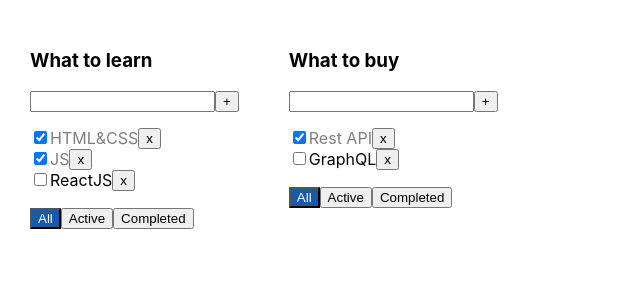
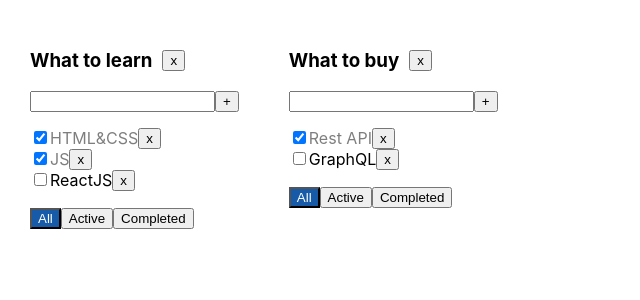
Before and after one commit to RomanHass/todolist, a React (Vite) app: page / in a window 1280 px wide. Shown: the top 300 px of the page, without its empty margins (0-640 px from the left). Built offline with nearby package versions, Linux system fonts and the light colour scheme.

Commit message:
Add: functionality to remove todolist

```diff
--- a/src/App.tsx
+++ b/src/App.tsx
@@ -36,6 +36,10 @@ export const App = () => {
     ],
   })
 
+  const removeTodolist = (todolistId: string) => {
+    setTodolists(todolists.filter(tl => tl.id !== todolistId))
+  }
+
   const removeTask = (todolistId: string, taskId: string) => {
     setTasks({ ...tasks, [todolistId]: tasks[todolistId].filter(t => t.id !== taskId) })
   }
@@ -64,6 +68,7 @@ export const App = () => {
             title={tl.title}
             tasks={tasksForTodolist}
             filter={tl.filter}
+            removeTodolist={removeTodolist}
             removeTask={removeTask}
             addTask={addTask}
             changeTaskStatus={changeTaskStatus}
--- a/src/components/Todolist.tsx
+++ b/src/components/Todolist.tsx
@@ -10,6 +10,7 @@ type PropsType = {
   title: string
   tasks: TaskType[]
   filter: FilterValuesType
+  removeTodolist: (todolistId: string) => void
   removeTask: (todolistId: string, taskId: string) => void
   addTask: (todolistId: string, title: string) => void
   changeTaskStatus: (todolistId: string, taskId: string, isDone: boolean) => void
@@ -21,6 +22,7 @@ export const Todolist = ({
   title,
   tasks,
   filter,
+  removeTodolist,
   removeTask,
   addTask,
   changeTaskStatus,
@@ -28,6 +30,10 @@ export const Todolist = ({
 }: PropsType) => {
   const [inputValue, setInputValue] = useState('')
   const [error, setError] = useState<null | string>(null)
+
+  const removeTodolistHandler = () => {
+    removeTodolist(todolistId)
+  }
 
   const addTaskHandler = (value: string) => {
     const trimmedValue = value.trim()
@@ -95,8 +101,10 @@ export const Todolist = ({
 
   return (
     <div>
-      <h3>{title}</h3>
-
+      <div style={{ display: 'flex', alignItems: 'center', columnGap: '10px' }}>
+        <h3>{title}</h3>
+        <Button onClick={removeTodolistHandler} title={'x'} />
+      </div>
       <div>
         <input
           className={error ? 'error' : ''}
```
